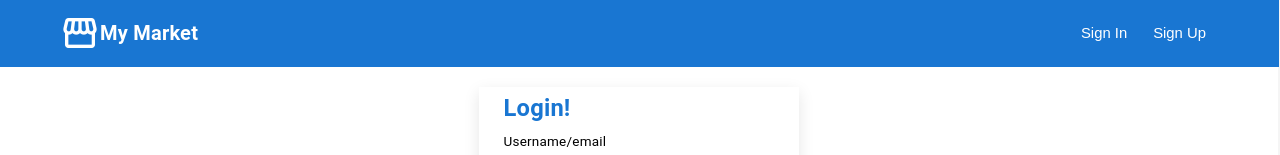
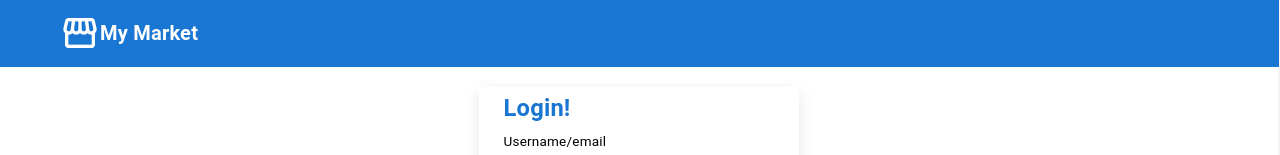
Before and after one commit to MiguelMartinez624/react-seed, a React (Create React App) app: page /login in a window 1280 px wide. Shown: the top 155 px of the page. Built offline with nearby package versions, Linux system fonts and the light colour scheme.

Commit message:
mov all authentication to authentication componets an srvice

```diff
--- a/src/App.tsx
+++ b/src/App.tsx
@@ -1,19 +1,18 @@
 import React, { FC } from 'react';
 import './App.css';
-import Header from './components/layout/header/Header';
 import Dashboard from "./components/dashboard/Dashboard"
 import { BrowserRouter as Router, Switch } from "react-router-dom";
 
 import { PublicRoute, PrivateRoute } from "./components/routing-wrappers"
-import { Registration, AuthSelector } from './components/authentication/registration';
-import { Login } from './components/authentication/login/Login';
+import { Login, AuthSelector, Registration } from './components/authentication/components';
+import { Header } from './components/layout/header/Header';
 
 export const App: FC<any> = () => {
   return (
     <Router>
 
       <div className="h-12 col-12" style={{ overflow: 'hidden' }}>
-        <Header></Header>
+        <Header options={[{ component: () => { } }]}></Header>
         <Switch>
           <PrivateRoute path="/secure" itsAuthenticated={true} component={Dashboard} />
 
--- /dev/null
+++ b/src/components/authentication/components/index.ts
@@ -0,0 +1,2 @@
+export {Login} from './login/Login';
+export {AuthSelector,Registration} from './registration';
--- a/src/components/authentication/login/Login.tsx
+++ b/src/components/authentication/components/login/Login.tsx
@@ -1,8 +1,8 @@
 import React, { Component } from 'react'
-import { Input } from '../../forms/Input'
-import { Card } from '../../content-wrappers/card/Card'
+import { Input } from '../../../forms/Input'
+import { Card } from '../../../content-wrappers/card/Card'
 import { Link } from 'react-router-dom'
-import { AuthenticationService } from '../../../services'
+import { AuthenticationService } from '../../services'
 export interface LoginProps { className:string }
 export interface LoginState {
     username: string; password: string;
--- a/src/components/authentication/registration/AuthSelector.tsx
+++ b/src/components/authentication/components/registration/AuthSelector.tsx
@@ -5,8 +5,8 @@ import { Link } from 'react-router-dom';
 
 import FacebookLogin from 'react-facebook-login';
 import GoogleLogin from 'react-google-login';
-import { Card } from '../../content-wrappers/card/Card';
-import { Section } from '../../layout/section/Section';
+import { Card } from '../../../content-wrappers/card/Card';
+import { Section } from '../../../layout/section/Section';
 export class AuthSelector extends Component<any, any> {
     public renderAuthProviders() {
         return (
--- a/src/services/authentication.ts
+++ b/src/components/authentication/services/authentication.ts
@@ -1,4 +1,4 @@
-import { RegisterUserDTO } from "../core/dto/register";
+import { RegisterUserDTO } from "../../../core/dto/register";
 import axios from 'axios';
 
 // const API_URL: string =   "http://localhost:8000"
--- a/src/components/layout/header/Header.jsx
+++ /dev/null
@@ -1,22 +0,0 @@
-import React from 'react'
-import "./header.scss"
-const Header = () => {
-    return (
-        <header className="h-1 col-12 primary">
-            <div className="col-8" style={{display:'flex',alignItems:'center',paddingLeft:'60px'}}>
-
-            <span className="material-icons" style={{ fontSize: '40px' }}>
-                                storefront
-                                </span>
-                                <h4>My Market</h4>
-            </div>
-
-            <div className="col-4"  style={{display:'flex',justifyContent:'end',paddingRight:'60px'}} >
-                <button className="btn btn-empty">Sign In</button>
-                <button className="btn btn-empty">Sign Up</button>
-            </div>
-        </header>
-    )
-}
-
-export default Header
--- /dev/null
+++ b/src/components/layout/header/Header.tsx
@@ -0,0 +1,29 @@
+import React, { Component } from 'react'
+import "./header.scss"
+
+export interface HeaderOption { component: Function }
+export interface HeaderProps { options: HeaderOption[] }
+
+export class Header extends Component<HeaderProps, any> {
+
+    render() {
+        const { options } = this.props;
+        return (
+            <header className="h-1 col-12 primary">
+                <div className="col-8" style={{ display: 'flex', alignItems: 'center', paddingLeft: '60px' }}>
+
+                    <span className="material-icons" style={{ fontSize: '40px' }}>
+                        storefront
+                                </span>
+                    <h4>My Market</h4>
+                </div>
+
+                <div className="col-4" style={{ display: 'flex', justifyContent: 'end', paddingRight: '60px' }} >
+                    {
+                        options.map(o => o.component())
+                    }
+                </div>
+            </header>
+        )
+    }
+}
```
Also changed, not shown: src/components/authentication/components/registration/Registration.tsx (renamed from src/components/authentication/registration/Registration.tsx, +5 -5 lines), src/components/authentication/components/registration/index.ts (renamed from src/components/authentication/registration/index.ts), src/components/authentication/components/registration/registration.scss (renamed from src/components/authentication/registration/registration.scss), src/components/authentication/services/index.ts (renamed from src/services/index.ts).
